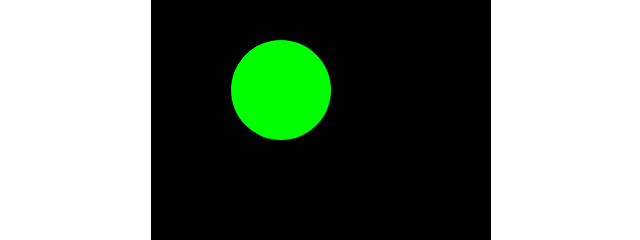
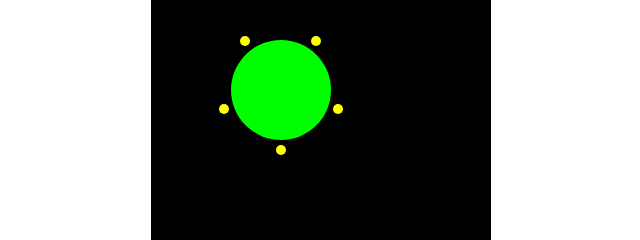
Before and after one commit to ongspxm/game-space_travel, a plain HTML site: page index.html in a window 1280 px wide. Shown: the top 240 px of the page, 319-959 px from the left. Drawn offline with Linux system fonts and the light colour scheme.

Commit message:
feat: generation and movement of coins

```diff
--- a/game.js
+++ b/game.js
@@ -23,7 +23,7 @@ var REBASE_P = 70;
 
 // coin radius, atmosphere padding, max num of coins
 var COIN_R = 5;
-var COIN_A = 20;
+var COIN_A = 5;
 var COIN_M = 5;
 
 /* misc functions */
@@ -41,7 +41,10 @@ function init_circle(radius){
 }
 
 function remove_ele(ele){
-    if(ele){ game.canvas.removeChild(ele); }
+    if(!ele){ return; }
+
+    game.canvas.removeChild(ele);
+    if(ele.coins){ ele.coins.forEach(remove_ele); }
 }
 
 function get_dist(a, b){
@@ -103,12 +106,19 @@ function gen_planet(no_coins){
 
     // coins
     var num = COIN_M;
-    var da = Math.PI / num;
+    var da = 2*Math.PI / num;
     var dist = PLANET_R + COIN_A + COIN_R;
 
+    planet.coins = [];
     for(var i=0; i<num; i++){
-        var coin = document.createElement('div');
-        console.log(dist*Math.sin(da*i), dist*Math.cos(da*i));
+        var coin = init_circle(COIN_R);
+        coin.className = 'coin';
+
+        coin.x = planet.x + dist*Math.sin(da*i);
+        coin.y = planet.y + dist*Math.cos(da*i);
+
+        planet.coins.push(coin);
+        game.canvas.appendChild(coin);
     }
 
     return planet;
@@ -142,6 +152,12 @@ function rebase(){
     var d = y - game.base.y;
     game.base.y -= d;
     game.player.y -= d;
+
+    if(game.base.coins){
+        game.base.coins.forEach(function(coin){
+            coin.y -= d;
+        });
+    }
 }
 
 function check_engaged(planet){
@@ -247,6 +263,14 @@ function draw_screen(){
     ].forEach(function(ele){
         if(ele){ draw(ele); }
     });
+
+    if(game.base && game.base.coins){
+        game.base.coins.forEach(draw);
+    }
+
+    if(game.target && game.target.coins){
+        game.target.coins.forEach(draw);
+    }
 }
 
 function game_over(){
--- a/style.css
+++ b/style.css
@@ -26,6 +26,6 @@ body{
     background:#0f0;
 }
 
-.coins{
+.coin{
     background:#ff0;
 }
```
Also changed, not shown: 1 other file.
